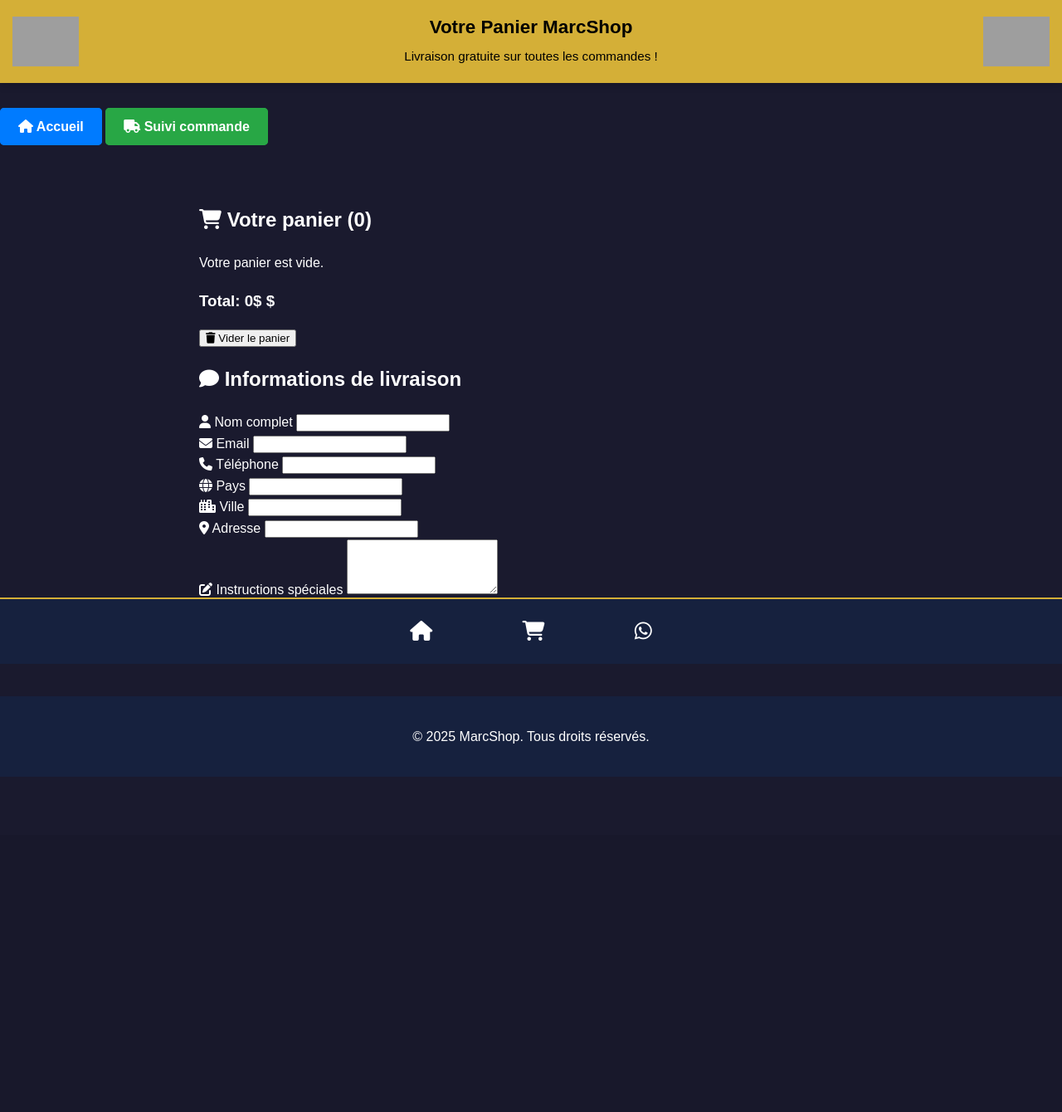
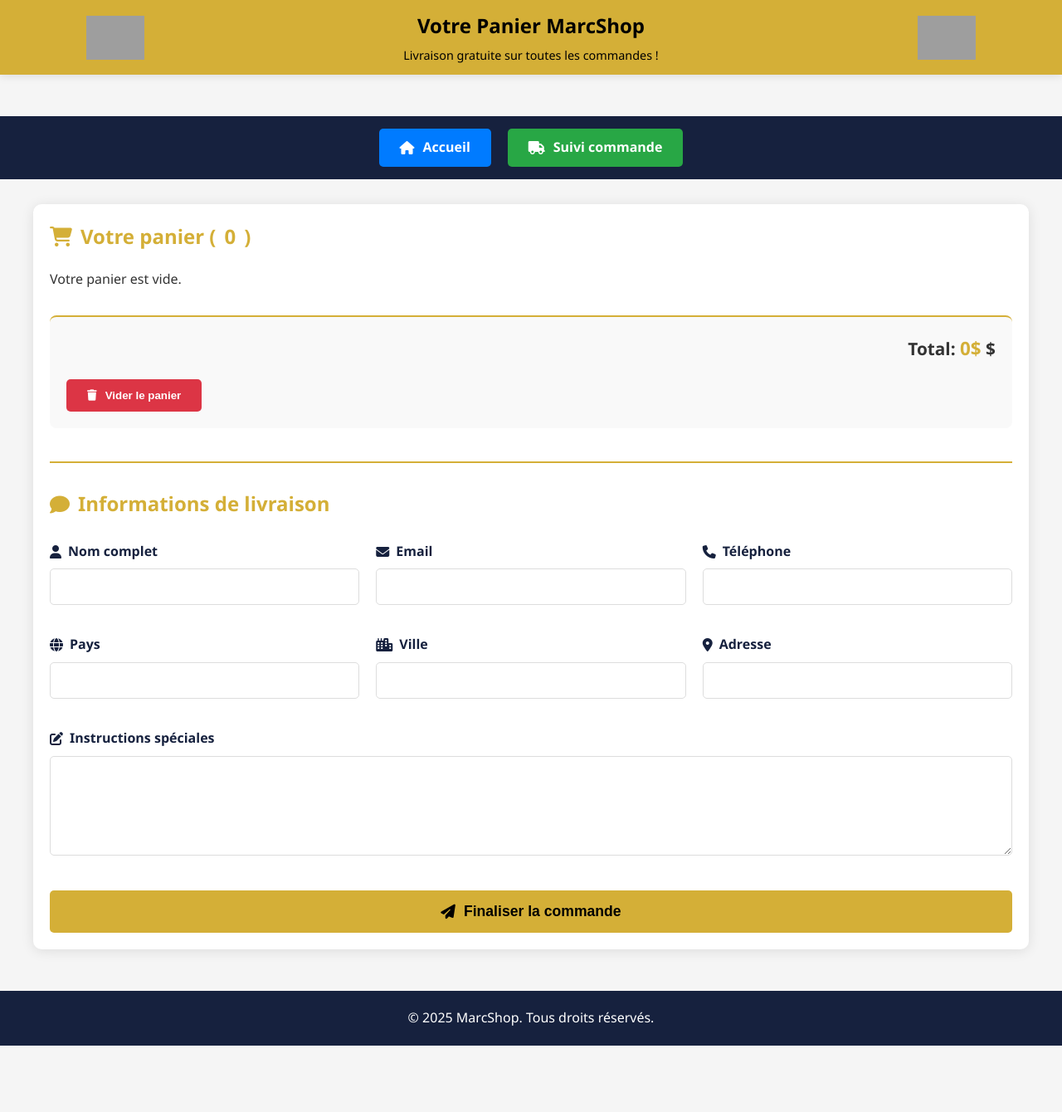
Before and after one commit to MarcShop01/MSP, a PHP site: page /panier.html in a window 1280 px wide. Shown: the whole page at 83% size. Before the commit the page ends 936 px from the top, so only its background shows below. Run offline with PHP 8.4, Linux system fonts and the light colour scheme; some libraries are stand-ins or nearby versions; grey boxes are pictures that could not be loaded.

Commit message:
Update styles.css

```diff
--- a/styles.css
+++ b/styles.css
@@ -1,13 +1,31 @@
 /* Styles généraux */
-body {
-    font-family: 'Arial', sans-serif;
+:root {
+    --gold: #D4AF37;
+    --blue: #007bff;
+    --green: #28a745;
+    --red: #dc3545;
+    --dark: #16213e;
+    --darker: #1a1a2e;
+    --light: #f8f9fa;
+}
+
+* {
+    box-sizing: border-box;
     margin: 0;
     padding: 0;
-    background-color: #1a1a2e;
-    color: #fff;
+}
+
+body {
+    font-family: 'Segoe UI', Tahoma, Geneva, Verdana, sans-serif;
     line-height: 1.6;
+    color: #333;
+    background-color: #f5f5f5;
     padding-top: 140px;
-    padding-bottom: 70px;
+    padding-bottom: 80px;
+}
+
+.panier-page {
+    background-color: #f5f5f5;
 }
 
 /* En-tête */
@@ -16,32 +34,28 @@ body {
     top: 0;
     left: 0;
     width: 100%;
-    background-color: #D4AF37;
+    background-color: var(--gold);
     padding: 0;
     z-index: 1000;
-    box-shadow: 0 2px 10px rgba(0,0,0,0.2);
-}
-
-.panier-page #main-header {
-    background-color: #D4AF37; /* Fond or pour le panier */
+    box-shadow: 0 2px 10px rgba(0,0,0,0.1);
 }
 
 .header-top {
     display: flex;
     justify-content: space-between;
     align-items: center;
-    padding: 10px 15px;
-    gap: 15px;
+    padding: 10px 5%;
+    max-width: 1200px;
+    margin: 0 auto;
 }
 
 .header-logo {
-    width: 80px;
-    height: 80px;
+    width: 70px;
+    height: 70px;
     background-image: url('https://i.imgur.com/J1PdzR4.jpeg');
     background-size: contain;
     background-repeat: no-repeat;
     background-position: center;
-    flex-shrink: 0;
 }
 
 .header-logo-right {
@@ -50,230 +64,291 @@ body {
 
 .header-text {
     text-align: center;
-    padding: 5px 15px 10px;
+    flex-grow: 1;
+    padding: 0 20px;
 }
 
 .header-text h1 {
     color: #000;
-    margin: 0;
-    font-size: 1.4rem;
+    font-size: 1.5rem;
+    margin-bottom: 5px;
 }
 
 .header-text p {
     color: #000;
-    margin: 5px 0 0;
-    font-size: 0.95rem;
+    font-size: 0.9rem;
 }
 
-/* Barre de recherche */
-.search-container {
-    flex-grow: 1;
-    max-width: 600px;
+/* Navigation */
+.panier-nav {
+    display: flex;
+    justify-content: center;
+    gap: 20px;
+    padding: 15px 5%;
+    background-color: var(--dark);
+    position: sticky;
+    top: 90px;
+    z-index: 999;
 }
 
-#search-form {
+.btn-accueil, .btn-suivi {
+    color: white;
+    text-decoration: none;
+    padding: 10px 25px;
+    border-radius: 5px;
+    font-weight: bold;
+    transition: all 0.3s;
     display: flex;
-    width: 100%;
+    align-items: center;
+    gap: 10px;
 }
 
-#search-input {
-    flex: 1;
-    padding: 12px 15px;
-    border: 2px solid #000;
-    border-radius: 30px 0 0 30px;
-    font-size: 1rem;
-    outline: none;
+.btn-accueil {
+    background-color: var(--blue);
 }
 
-#search-form button {
-    background-color: #000;
-    color: #D4AF37;
-    border: none;
-    padding: 0 20px;
-    border-radius: 0 30px 30px 0;
-    cursor: pointer;
-    font-size: 1.1rem;
-    transition: all 0.3s;
+.btn-accueil:hover {
+    background-color: #0069d9;
+    transform: translateY(-2px);
 }
 
-#search-form button:hover {
-    background-color: #333;
+.btn-suivi {
+    background-color: var(--green);
+}
+
+.btn-suivi:hover {
+    background-color: #218838;
+    transform: translateY(-2px);
 }
 
 /* Contenu principal */
-main {
+#panier-container {
+    max-width: 1200px;
+    margin: 30px auto;
     padding: 20px;
+    background: white;
+    border-radius: 10px;
+    box-shadow: 0 2px 15px rgba(0,0,0,0.1);
 }
 
-/* Produits */
-#produits-container {
-    max-width: 1200px;
-    margin: 0 auto;
+#panier-container h2 {
+    color: var(--gold);
+    margin-bottom: 20px;
+    display: flex;
+    align-items: center;
+    gap: 10px;
 }
 
-#produits-container h2 {
-    color: #D4AF37;
-    text-align: center;
-    margin-bottom: 20px;
-}
-
-.produits-grid {
-    display: grid;
-    grid-template-columns: repeat(auto-fill, minmax(250px, 1fr));
-    gap: 15px;
-}
-
-.produit {
-    background: #16213e;
-    border-radius: 8px;
-    overflow: hidden;
-    transition: transform 0.3s;
-    display: flex;
-    flex-direction: column;
-}
-
-.produit:hover {
-    transform: translateY(-3px);
-    box-shadow: 0 4px 8px rgba(0,0,0,0.2);
-}
-
-.produit img {
-    width: 100%;
-    height: 180px;
-    object-fit: cover;
-    border-bottom: 1px solid #D4AF37;
-    cursor: pointer;
-}
-
-.produit h3 {
-    margin: 10px;
-    color: #D4AF37;
-    font-size: 1rem;
-    flex: 1;
-}
-
-.produit p {
-    margin: 0 10px 10px;
-    font-size: 0.9rem;
-}
-
-.ajouter-panier {
-    background: #4CAF50;
-    color: white;
-    border: none;
-    padding: 8px;
-    cursor: pointer;
-    transition: background 0.3s;
-    font-size: 0.9rem;
-}
-
-.ajouter-panier:hover {
-    background: #3e8e41;
-}
-
-/* Page Panier */
-#panier-container {
-    max-width: 800px;
-    margin: 20px auto;
-    padding: 20px;
-}
-
-#panier-items {
-    background-color: #f8f8f8;
-    border-radius: 8px;
-    padding: 15px;
-    margin-bottom: 20px;
-}
-
-.panier-vide {
-    color: #333;
-    text-align: center;
+/* Produits dans le panier */
+#contenu-panier {
+    margin: 20px 0;
 }
 
 .produit-panier {
     display: flex;
     align-items: center;
-    padding: 10px;
-    margin-bottom: 10px;
+    padding: 15px;
+    margin-bottom: 15px;
     background: #fff;
-    border-radius: 5px;
-    box-shadow: 0 2px 4px rgba(0,0,0,0.1);
+    border-radius: 8px;
+    border-left: 4px solid var(--gold);
+    box-shadow: 0 2px 5px rgba(0,0,0,0.1);
+    transition: transform 0.3s;
 }
 
-.produit-panier img {
-    width: 50px;
-    height: 50px;
-    object-fit: cover;
-    border-radius: 4px;
-    margin-right: 15px;
+.produit-panier:hover {
+    transform: translateY(-3px);
 }
 
-.produit-panier > div {
+.produit-image {
+    width: 100px;
+    height: 100px;
+    object-fit: cover;
+    border-radius: 5px;
+    margin-right: 20px;
+    border: 1px solid #eee;
+}
+
+.details {
     flex: 1;
 }
 
-.produit-panier h3 {
-    margin: 0;
-    font-size: 0.9rem;
-    color: #333;
+.details h3 {
+    color: var(--dark);
+    margin-bottom: 5px;
 }
 
-.produit-panier p {
-    margin: 5px 0 0;
-    font-size: 0.8rem;
-    color: #666;
+.price {
+    color: var(--gold);
+    font-weight: bold;
+    font-size: 1.1rem;
+    margin-bottom: 5px;
 }
 
-.produit-panier button {
-    background: #dc3545;
+.description {
+    color: #666;
+    font-size: 0.9rem;
+    margin-bottom: 10px;
+}
+
+.retirer-produit {
+    background: var(--red);
     color: white;
     border: none;
-    width: 30px;
-    height: 30px;
-    border-radius: 50%;
+    padding: 8px 15px;
+    border-radius: 5px;
     cursor: pointer;
+    transition: all 0.3s;
     display: flex;
     align-items: center;
-    justify-content: center;
-    font-size: 0.8rem;
+    gap: 5px;
+}
+
+.retirer-produit:hover {
+    background: #c82333;
+}
+
+.panier-vide {
+    text-align: center;
+    padding: 30px;
+    color: #666;
+    font-size: 1.1rem;
+}
+
+/* Section total */
+.totals-section {
+    background: #f9f9f9;
+    padding: 20px;
+    border-radius: 8px;
+    margin: 30px 0;
+    border-top: 2px solid var(--gold);
+}
+
+.totals-section h3 {
+    font-size: 1.3rem;
+    margin-bottom: 20px;
+    text-align: right;
+}
+
+#total-panier {
+    color: var(--gold);
+    font-weight: bold;
+    font-size: 1.4rem;
 }
 
 .panier-actions {
     display: flex;
     justify-content: space-between;
-    gap: 15px;
+    align-items: center;
+    gap: 20px;
+    margin-top: 20px;
 }
 
-.btn-accueil, .btn-suivi {
-    padding: 12px 20px;
+#vider-panier {
+    background: var(--red);
+    color: white;
+    border: none;
+    padding: 12px 25px;
     border-radius: 5px;
-    text-decoration: none;
+    cursor: pointer;
     font-weight: bold;
-    text-align: center;
-    flex: 1;
     transition: all 0.3s;
+    display: flex;
+    align-items: center;
+    gap: 10px;
 }
 
-.btn-accueil {
-    background-color: #007bff;
-    color: white;
-    border: 2px solid #007bff;
+#vider-panier:hover {
+    background: #c82333;
+    transform: translateY(-2px);
 }
 
-.btn-accueil:hover {
-    background-color: #0069d9;
-    border-color: #0062cc;
+#paypal-button-container {
+    flex: 1;
+    max-width: 300px;
 }
 
-.btn-suivi {
-    background-color: #28a745;
-    color: white;
-    border: 2px solid #28a745;
+/* Formulaire */
+#commentaires-container {
+    margin-top: 40px;
+    padding-top: 30px;
+    border-top: 2px solid var(--gold);
 }
 
-.btn-suivi:hover {
-    background-color: #218838;
-    border-color: #1e7e34;
+#commentaires-container h2 {
+    margin-bottom: 25px;
+    display: flex;
+    align-items: center;
+    gap: 10px;
+}
+
+.form-grid {
+    display: grid;
+    grid-template-columns: repeat(auto-fit, minmax(300px, 1fr));
+    gap: 20px;
+    margin-bottom: 20px;
+}
+
+.form-group {
+    margin-bottom: 15px;
+}
+
+.form-group label {
+    display: block;
+    margin-bottom: 8px;
+    font-weight: 600;
+    color: var(--dark);
+    display: flex;
+    align-items: center;
+    gap: 8px;
+}
+
+.form-group input,
+.form-group textarea,
+.form-group select {
+    width: 100%;
+    padding: 12px 15px;
+    border: 1px solid #ddd;
+    border-radius: 5px;
+    font-size: 1rem;
+    transition: border 0.3s;
+}
+
+.form-group input:focus,
+.form-group textarea:focus {
+    border-color: var(--gold);
+    outline: none;
+}
+
+.form-group.full-width {
+    grid-column: 1 / -1;
+}
+
+textarea {
+    min-height: 120px;
+    resize: vertical;
+}
+
+.btn-submit {
+    background: var(--gold);
+    color: #000;
+    border: none;
+    padding: 15px 30px;
+    border-radius: 5px;
+    font-size: 1.1rem;
+    font-weight: bold;
+    cursor: pointer;
+    transition: all 0.3s;
+    width: 100%;
+    display: flex;
+    justify-content: center;
+    align-items: center;
+    gap: 10px;
+}
+
+.btn-submit:hover {
+    background: #ffd700;
+    transform: translateY(-2px);
 }
 
 /* Menu mobile */
@@ -282,12 +357,11 @@ main {
     bottom: 0;
     left: 0;
     width: 100%;
-    background-color: #16213e;
+    background-color: var(--dark);
     padding: 10px 0;
     z-index: 1000;
-    border-top: 2px solid #D4AF37;
-    display: flex;
-    justify-content: center;
+    border-top: 2px solid var(--gold);
+    display: none;
 }
 
 .mobile-menu {
@@ -295,6 +369,7 @@ main {
     justify-content: space-around;
     width: 100%;
     max-width: 400px;
+    margin: 0 auto;
 }
 
 .mobile-menu a {
@@ -427,68 +390,65 @@ main {
     bottom: 20px;
     left: 50%;
     transform: translateX(-50%);
-    background: #4CAF50;
+    background: var(--green);
     color: white;
-    padding: 12px 20px;
-    border-radius: 4px;
+    padding: 12px 25px;
+    border-radius: 5px;
     opacity: 0;
     transition: opacity 0.3s;
     z-index: 1002;
     max-width: 90%;
     text-align: center;
+    box-shadow: 0 3px 10px rgba(0,0,0,0.2);
 }
 
 .notification.show {
     opacity: 1;
 }
 
-/* Footer principal */
+/* Footer */
 .main-footer {
-    background: #16213e;
+    background: var(--dark);
+    color: white;
+    text-align: center;
     padding: 20px;
-    text-align: center;
-    margin-top: 30px;
+    margin-top: 50px;
 }
 
 /* Responsive */
+@media (max-width: 992px) {
+    .header-text h1 {
+        font-size: 1.3rem;
+    }
+
+    .produit-panier {
+        flex-direction: column;
+        text-align: center;
+    }
+
+    .produit-image {
+        margin-right: 0;
+        margin-bottom: 15px;
+    }
+
+    .panier-actions {
+        flex-direction: column;
+    }
+
+    #paypal-button-container {
+        max-width: 100%;
+        width: 100%;
+    }
+}
+
 @media (max-width: 768px) {
     body {
         padding-top: 120px;
     }
 
-    .header-logo {
-        width: 60px;
-        height: 60px;
-    }
-
-    .header-text h1 {
-        font-size: 1.2rem;
-    }
-
-    .header-text p {
-        font-size: 0.8rem;
-    }
-
-    #search-input {
-        padding: 10px 12px;
-    }
-
-    .produits-grid {
-        grid-template-columns: repeat(auto-fill, minmax(150px, 1fr));
-    }
-
-    .panier-actions {
-        flex-direction: column;
-    }
-}
-
-@media (max-width: 480px) {
-    body {
-        padding-top: 110px;
-    }
-
-    .header-top {
-        padding: 8px 10px;
+    .panier-nav {
+        top: 80px;
+        padding: 10px 5%;
     }
 
     .header-logo {
```
Also changed, not shown: other parts of styles.css (+34 -122 lines).
